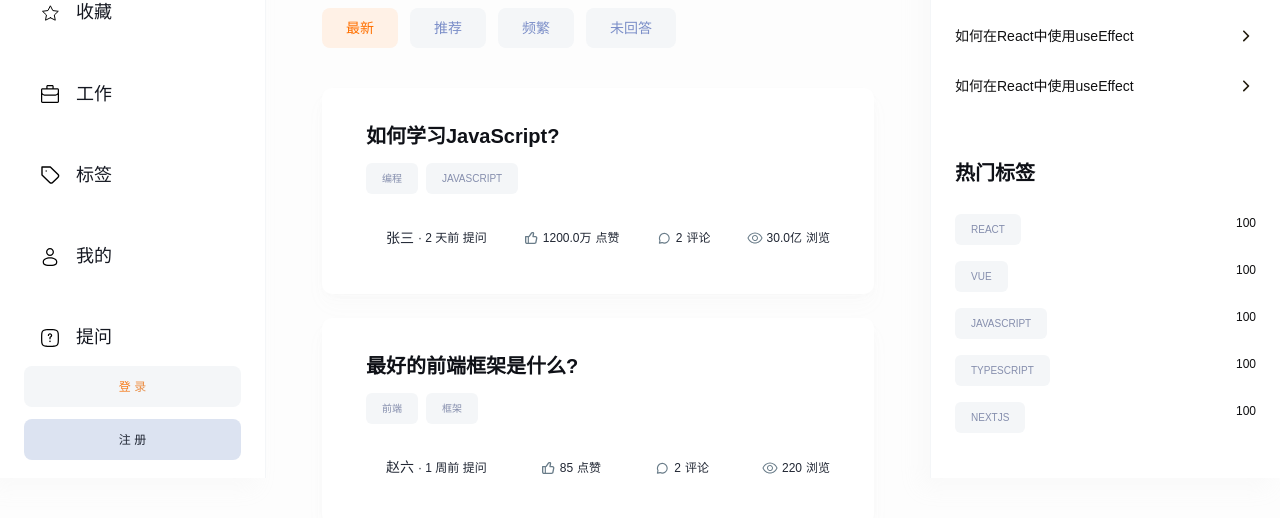
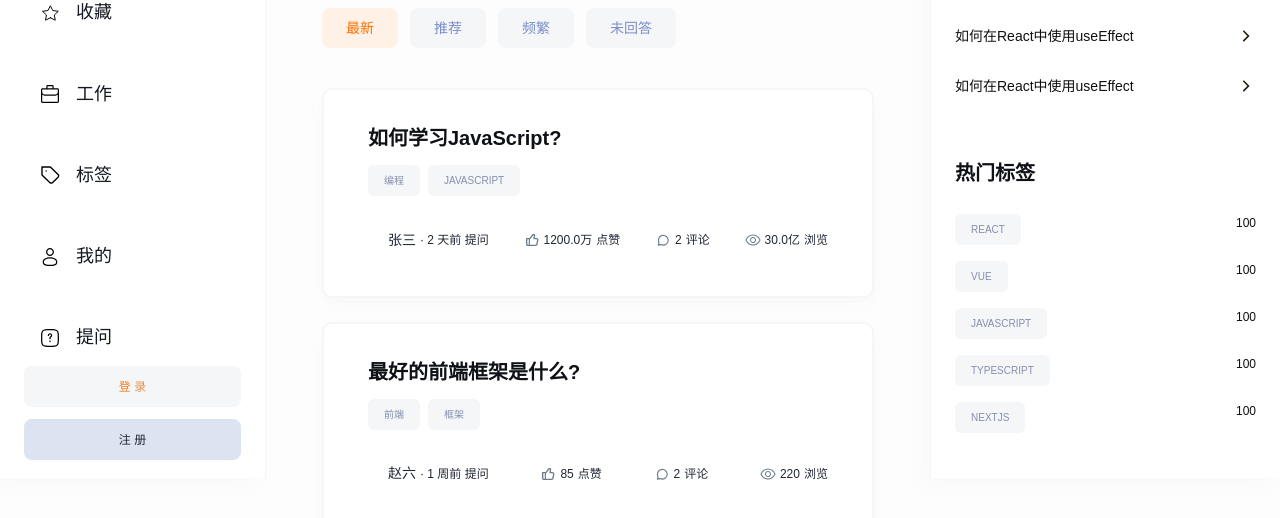
Before and after one commit to mthezi/live, a Next.js app: page / in a window 1280 px wide. Shown: the part 322-840 px from the top of the page. Built offline with nearby package versions, Linux system fonts and the light colour scheme; no server answers; a web font is replaced by a local one; what tailwindcss-animated would draw is missing.

Commit message:
修复一些样式 导航条底部shadow、border 问题卡片border、shadow

```diff
--- a/components/shared/LeftSidebar.tsx
+++ b/components/shared/LeftSidebar.tsx
@@ -11,7 +11,7 @@ import { SignedOut } from '@clerk/nextjs'
 const LeftSidebar = () => {
   const pathname = usePathname()
   return (
-    <section className='background-light900_dark200 light-border sticky left-0 top-0 flex h-screen flex-col justify-between overflow-y-auto  border-r p-6 pt-36 shadow-light-300 dark:shadow-none max-sm:hidden lg:w-[266px]'>
+    <section className='background-light900_dark200 custom-scrollbar light-border sticky left-0 top-0 flex h-screen flex-col justify-between overflow-y-auto  border-r p-6 pt-36 shadow-light-300 dark:shadow-none max-sm:hidden lg:w-[266px]'>
       <div className='flex flex-1 flex-col gap-6'>
         {sidebarLinks.map((link) => {
           const isActive =
--- a/components/shared/navbar/Navbar.tsx
+++ b/components/shared/navbar/Navbar.tsx
@@ -8,7 +8,7 @@ import GlobalSearch from '@/components/shared/search/GlobalSearch'
 
 const Navbar = () => {
   return (
-    <nav className='flex-between background-light900_dark200 fixed z-50 w-full gap-5 p-6 shadow-light-300 dark:shadow-none sm:px-12'>
+    <nav className='flex-between background-light900_dark200 fixed z-50 w-full gap-5 border-b-2 border-light-800 p-6 shadow-light-200 dark:shadow-none sm:px-12'>
       <Link href='/' className='flex cursor-pointer items-center gap-1'>
         <Image
           src='/assets/images/site-logo.svg'
--- a/styles/theme.css
+++ b/styles/theme.css
@@ -217,7 +217,7 @@
   }
 
   .card-wrapper {
-    @apply bg-light-900 dark:dark-gradient shadow-light-100 dark:shadow-dark-100;
+    @apply bg-light-900 dark:dark-gradient shadow-light-100 dark:shadow-dark-100 border-2 border-light-800 dark:border-dark-300;
   }
 
   .btn {
```
